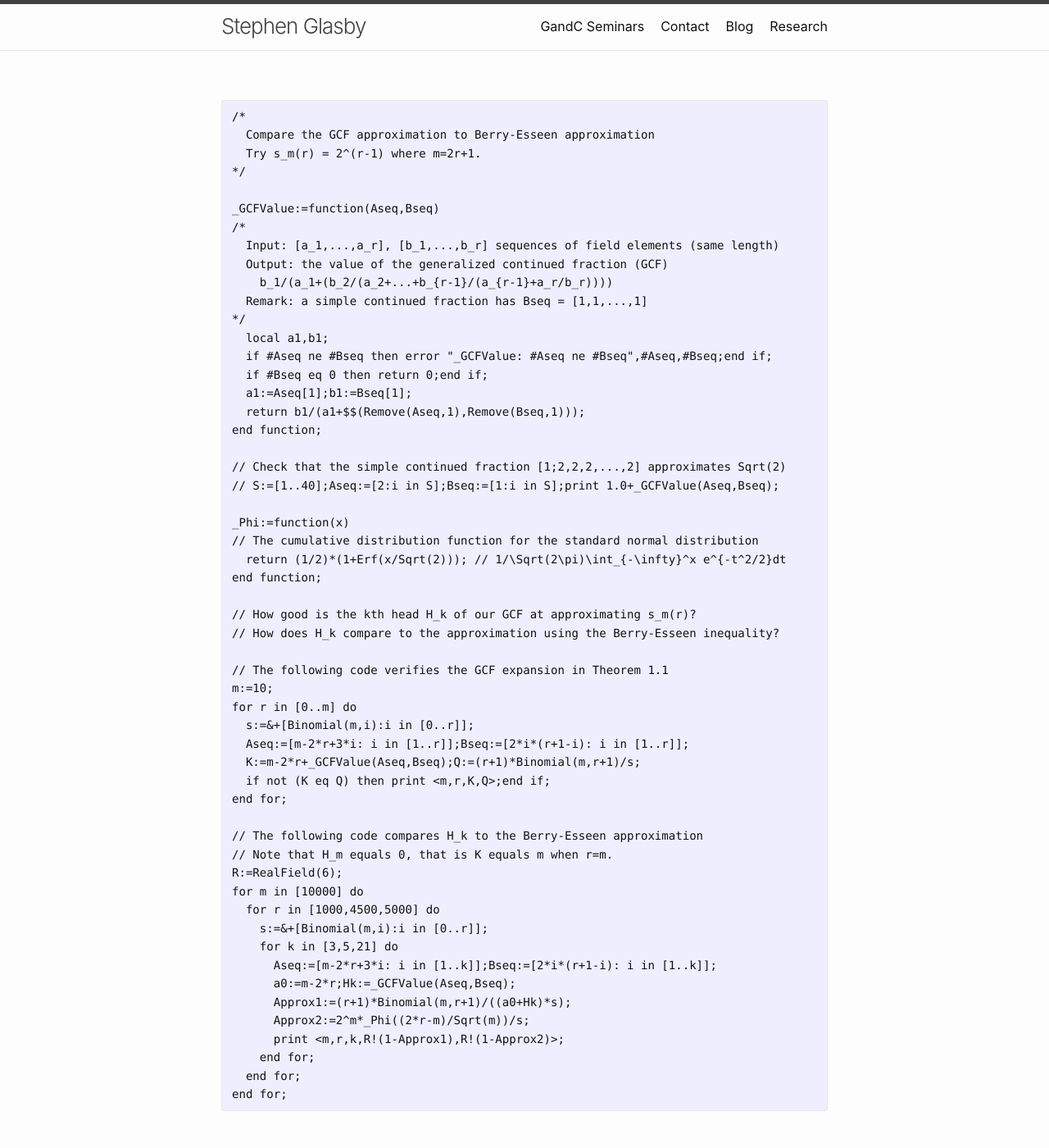
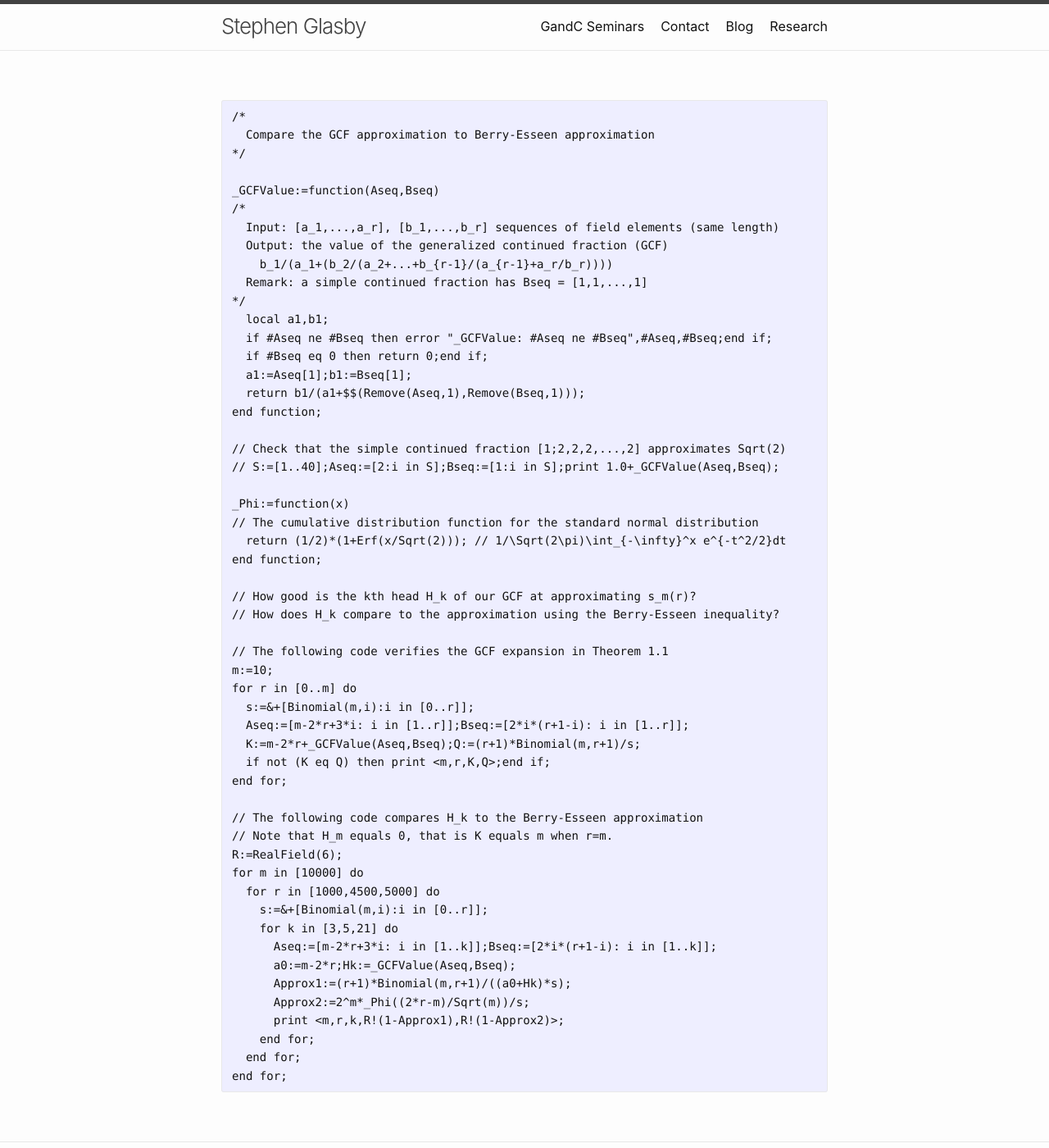
Before and after one commit to StephenGlasby/StephenGlasby.github.io, a Jekyll site: the page built from BerryEsseenMagmaCode.md, in a window 1280 px wide and 1400 px high. Shown: the whole window at 82% size. Built offline with Jekyll 4.4.1, drawn with Linux system fonts in a browser that asks for light colours.

Commit message:
BerryEsseenMagmaCode.md

````diff
--- a/BerryEsseenMagmaCode.md
+++ b/BerryEsseenMagmaCode.md
@@ -6,7 +6,6 @@ permalink: /BerryEsseenMagmaCode/
 ```
 /*
   Compare the GCF approximation to Berry-Esseen approximation
-  Try s_m(r) = 2^(r-1) where m=2r+1.
 */
 
 _GCFValue:=function(Aseq,Bseq)
````
